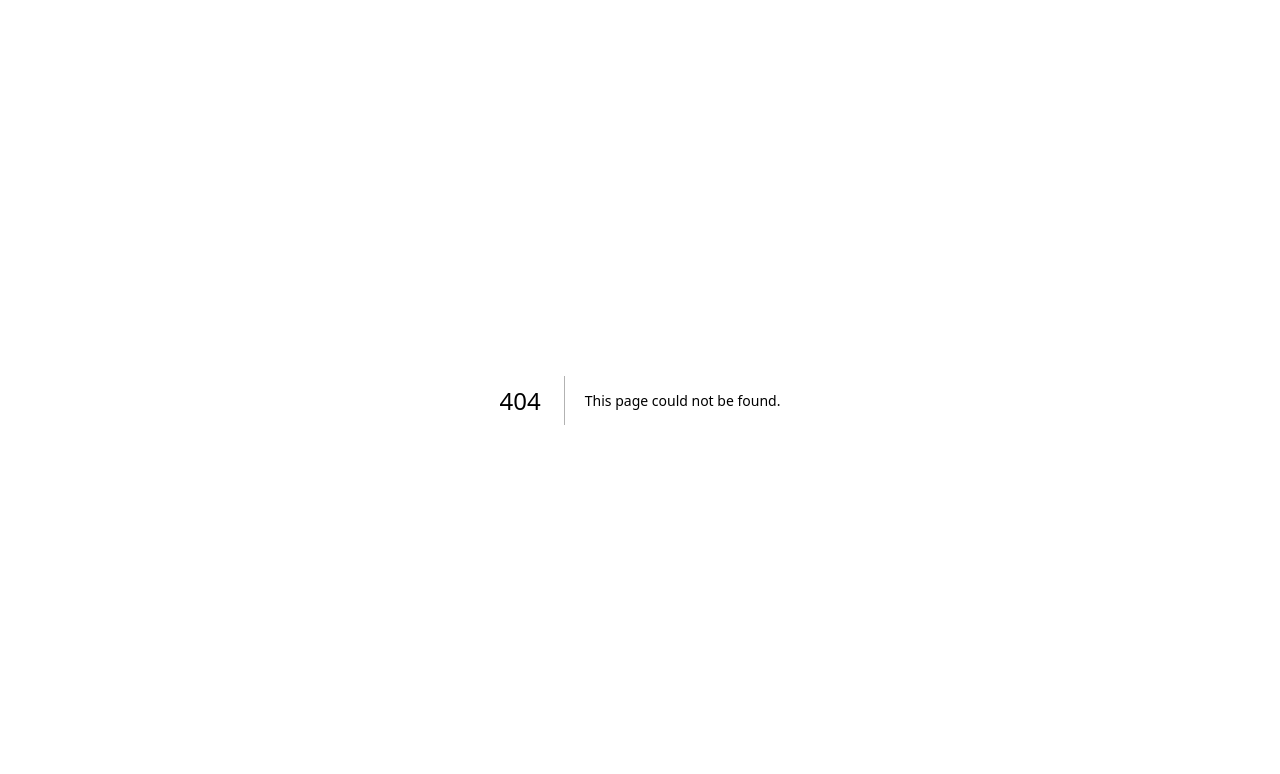
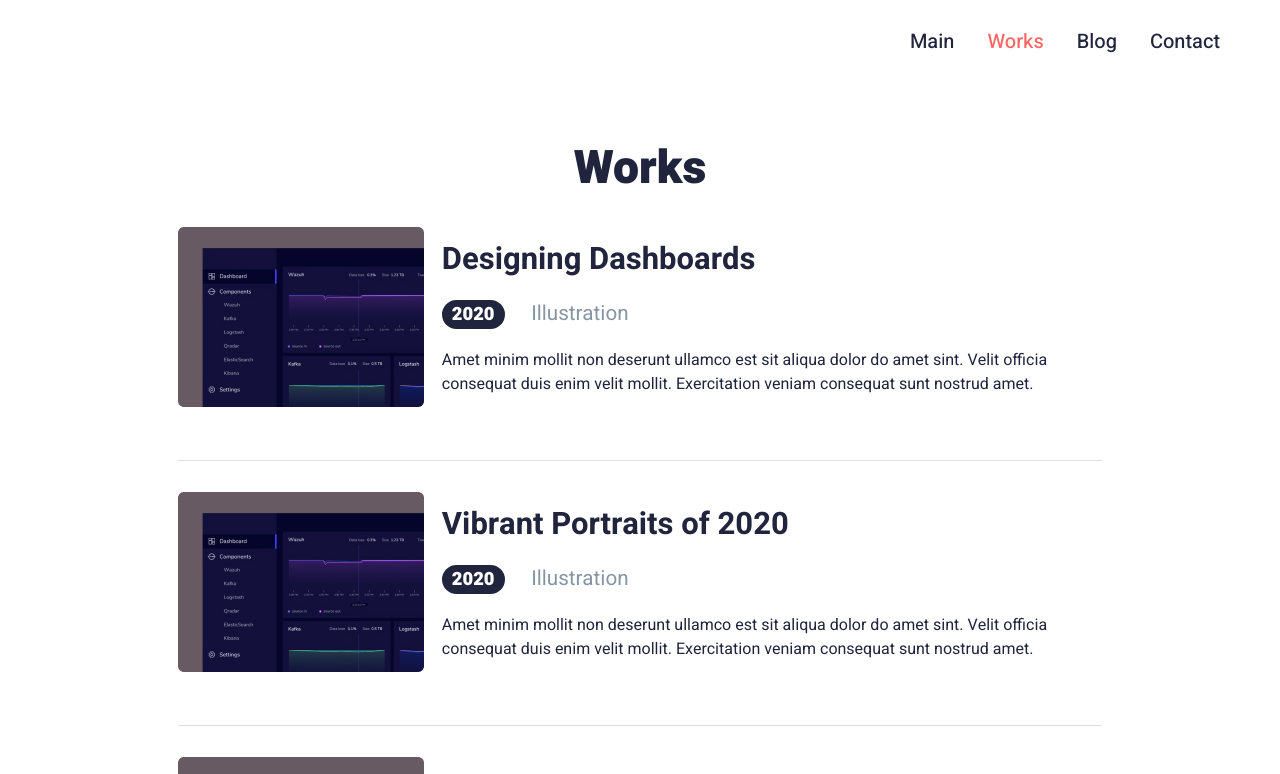
Before and after one commit to Scalete/new_portfolio, a Next.js app: page /works in a window 1280 px wide. Before the commit this address had no page. Shown: the top 774 px of the page. Built offline with nearby package versions, Linux system fonts and the light colour scheme.

Commit message:
added new works page && fixed links

```diff
--- a/src/components/layout/header/Header.module.scss
+++ b/src/components/layout/header/Header.module.scss
@@ -1,5 +1,6 @@
 @import '@/styles/media-queryes';
 @import '@/styles/mixin';
+@import '@/styles/variables';
 
 .header {
     position: absolute;
@@ -11,6 +12,7 @@
     a {
         font-weight: 500;
         font-size: 20px;
+        transition: color $normal ease-in-out;
     }
 
     ul {
@@ -25,6 +27,11 @@
         &:last-child {
             margin-right: 0;
         }
+    }
+
+    .active {
+        color: $color-red;
+        pointer-events: none;
     }
 
     .mobile {
--- a/src/components/layout/header/Header.tsx
+++ b/src/components/layout/header/Header.tsx
@@ -2,16 +2,28 @@ import { FC } from 'react'
 import styles from './Header.module.scss'
 import Link from 'next/link'
 import HeaderMobile from './HeaderMobile'
+import { useRouter } from 'next/router'
 
 const Header: FC = () => {
+
+    const routes = [
+        {link: '/', name: 'Main'},
+        {link: '/works', name: 'Works'},
+        {link: '/blog', name: 'Blog'},
+        {link: '/contact', name: 'Contact'}
+    ];
+
+    const router = useRouter();
+
+    const renderRoutes = () => {
+        return routes.map(item => <li><Link className={`${styles.hoverUnderlineAnimation} ${router.pathname == item.link ? styles.active: ''}`} href={item.link}>{item.name}</Link></li>);
+    }
 
     return (
         <header className={styles.header}>
             <nav className={styles.desktop}>
                 <ul>
-                    <li><Link className={styles.hoverUnderlineAnimation} href="/works">Works</Link></li>
-                    <li><Link className={styles.hoverUnderlineAnimation} href="/blog">Blog</Link></li>
-                    <li><Link className={styles.hoverUnderlineAnimation} href="/contact">Contact</Link></li>
+                    {renderRoutes()}
                 </ul>
             </nav>
             <HeaderMobile/>
--- a/src/components/recent-posts/RecentPosts.module.scss
+++ b/src/components/recent-posts/RecentPosts.module.scss
@@ -4,7 +4,7 @@
 
 .recentPosts {
     background-color: $color-effect;
-    padding: 23px 0 res(38, 32);
+    padding: 23px 0 38px;
 
     @include hover-underline-animation($color-blue);
 
--- a/src/components/screens/home/Home.tsx
+++ b/src/components/screens/home/Home.tsx
@@ -1,7 +1,7 @@
 import Layout from '@/components/layout/Layout';
 import Promo from '@/components/promo/Promo';
 import RecentPosts from '@/components/recent-posts/RecentPosts';
-import Works from '@/components/works/Works';
+import Works from '@/components/screens/works/Works';
 import { FC } from 'react'
 
 const Home: FC = () => {
@@ -9,7 +9,7 @@ const Home: FC = () => {
     <Layout>
         <Promo/>
         <RecentPosts/>
-        <Works/>
+        <Works title="Featured works"/>
     </Layout>
   )
 }
--- a/src/components/works/Works.module.scss
+++ b/src/components/screens/works/Works.module.scss
@@ -4,6 +4,18 @@
 
 .works {
     padding: res(25, 35) 18px 83px;
+
+    &.worksPageStyles {
+        .worksItem {
+            padding-bottom: res(17, 48);
+        }
+    }
+
+    .container {
+        display: flex;
+        flex-direction: column;
+        align-items: center
+    }
 
     .worksWrapper {
         display: flex;
@@ -55,6 +67,13 @@
         margin-top: res(24, 20);
     }
 
+    h1 {
+        margin: 100px 0 res(13, 25);
+        font-weight: 900;
+        font-size: res(30, 44);
+        line-height: 1.36;
+    }
+
     @include desktop {
         .worksItem {
             gap: 18px;
--- a/src/components/works/Works.tsx
+++ b/src/components/screens/works/Works.tsx
@@ -1,12 +1,29 @@
 import { FC } from 'react'
 import RecentWorkItem from './WorkItem';
 import styles from './Works.module.scss'
+import { useRouter } from 'next/router';
 
-const Works: FC = () => {
+interface WorksProps {
+    title: string;
+}
+
+const Works: FC<WorksProps> = ({title}) => {
+    const router = useRouter();
+
+    const isWorksPage = () => {
+        return router.pathname === '/works';
+    }
+
+    const generateHeader = () => {
+        return isWorksPage() ?
+        <h1>{title}</h1>
+        : <span className={styles.label}>{title}</span>
+    }
+
     return (
-        <section className={styles.works}>
-            <div className="container">
-                <span className={styles.label}>Featured works</span>
+        <section className={`${styles.works} ${isWorksPage() ? styles.worksPageStyles: ''}`}>
+            <div className={`container ${styles.container}`}>
+                {generateHeader()}
                 <ul className={styles.worksWrapper}>
                     <li><RecentWorkItem image="/works/template.jpg" title="Designing Dashboards" year="2020" category="Illustration" text="Amet minim mollit non deserunt ullamco est sit aliqua dolor do amet sint. Velit officia consequat duis enim velit mollit. Exercitation veniam consequat sunt nostrud amet."/></li>
                     <li><RecentWorkItem image="/works/template.jpg" title="Vibrant Portraits of 2020" year="2020" category="Illustration" text="Amet minim mollit non deserunt ullamco est sit aliqua dolor do amet sint. Velit officia consequat duis enim velit mollit. Exercitation veniam consequat sunt nostrud amet."/></li>
--- /dev/null
+++ b/src/pages/works/index.tsx
@@ -0,0 +1,13 @@
+import { NextPage } from 'next'
+import Works from '@/components/screens/works/Works';
+import Layout from '@/components/layout/Layout';
+
+const WorksPage: NextPage = () => {
+    return (
+        <Layout>
+            <Works title='Works'/>
+        </Layout>
+    )
+}
+
+export default WorksPage;
```
Also changed, not shown: src/components/screens/works/WorkItem.tsx (renamed from src/components/works/WorkItem.tsx).
